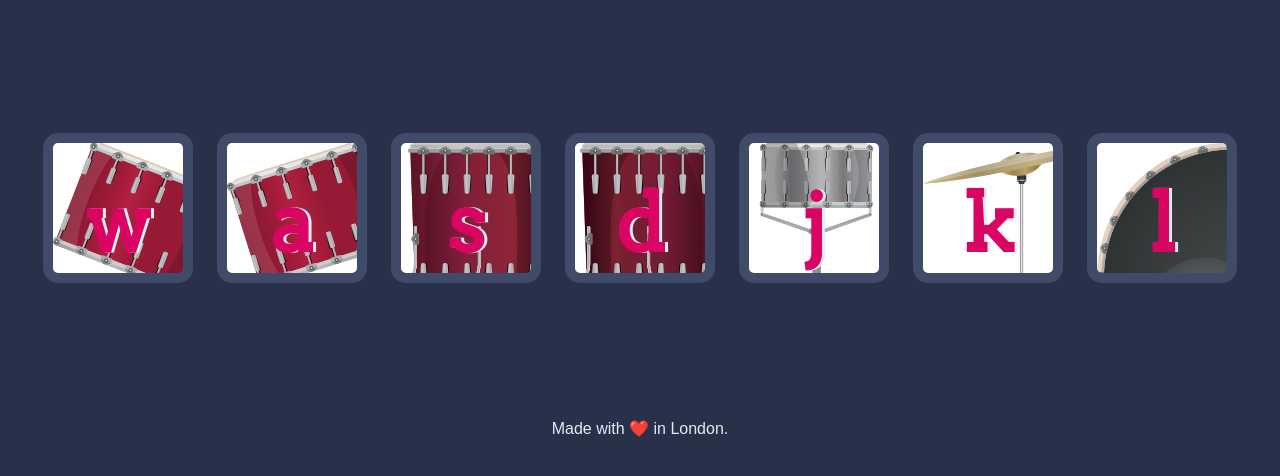
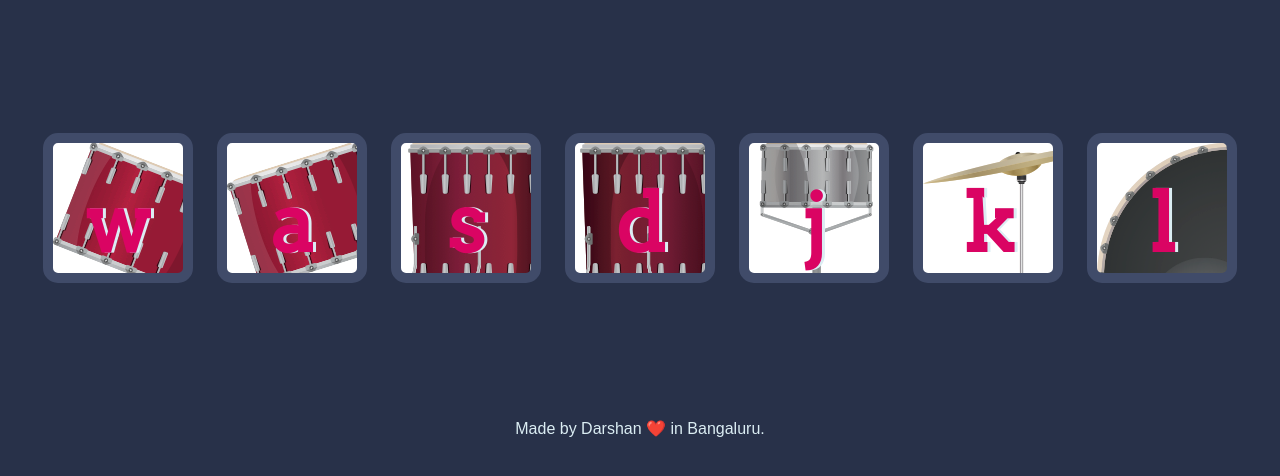
Before and after one commit to AM-Darshan/drum-kit, a plain HTML site: page index.html in a window 1280 px wide. Shown: the part 156-632 px from the top of the page. Drawn offline with Linux system fonts and the light colour scheme.

Commit message:
Update index.html
changed the footer

```diff
--- a/index.html
+++ b/index.html
@@ -24,7 +24,7 @@
 <script src="index.js" charset="utf-8"></script>
 
 <footer>
-  Made with ❤️ in London.
+  Made by Darshan ❤️ in Bangaluru.
 </footer>
 </body>
 </html>
```
